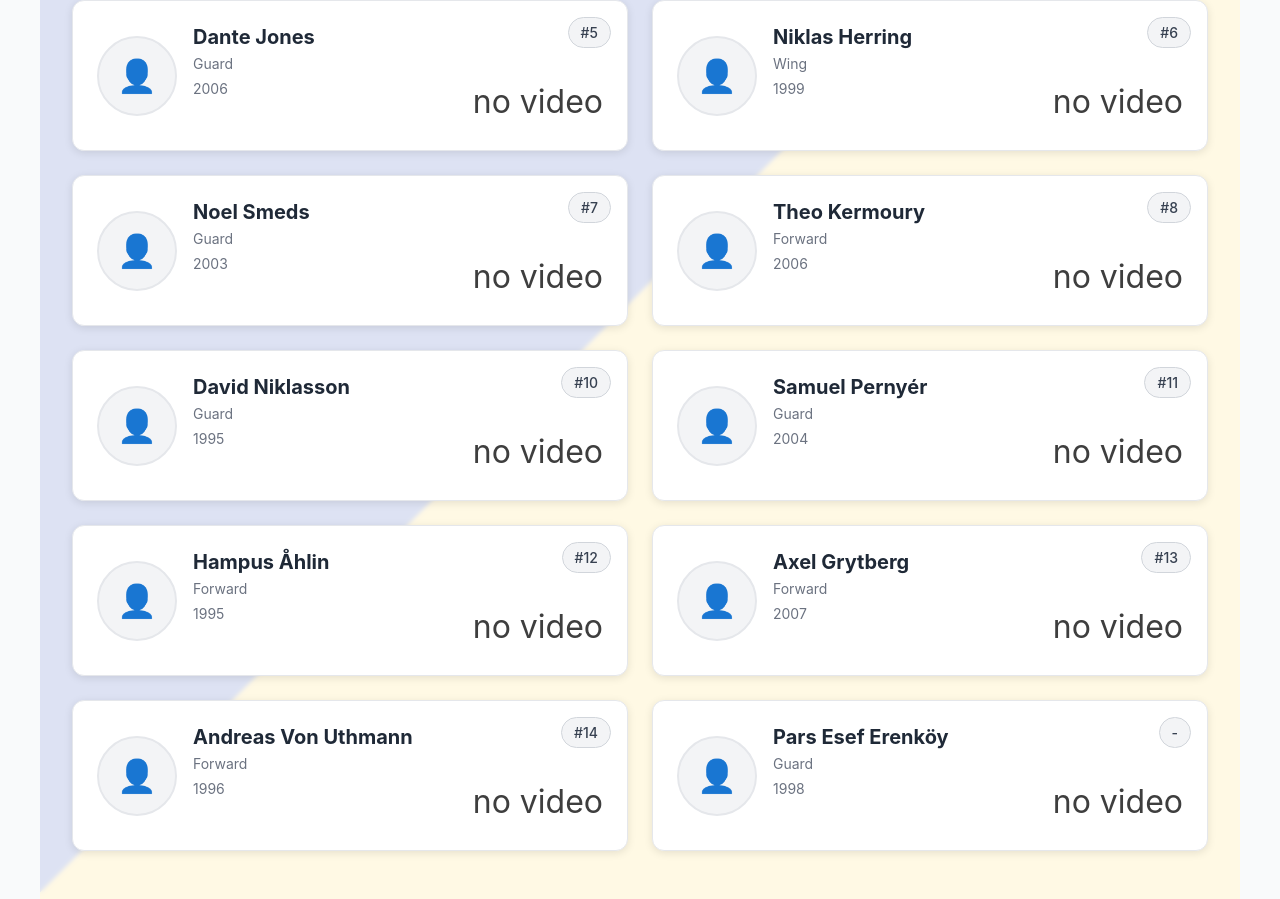
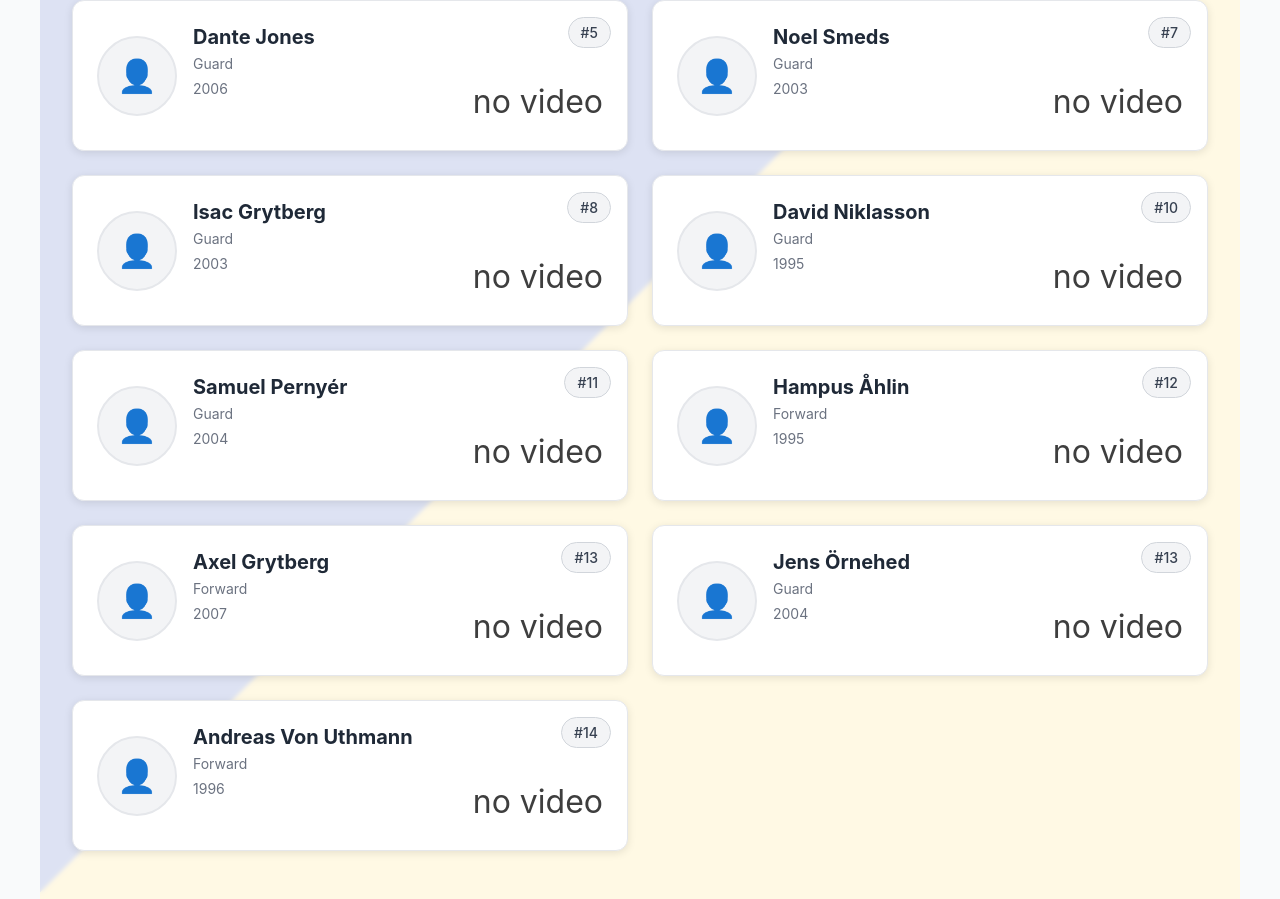
Before and after one commit to Kaosma/scoutinghighlights, a React (Vite) app: page /team/1 in a window 1280 px wide. Shown: the part 315-1214 px from the top of the page. Built offline with nearby package versions, Linux system fonts and the light colour scheme; no server answers; sample sign-in values are in the browser's storage.

Commit message:
feat(team update): update rosters

```diff
--- a/src/data.ts
+++ b/src/data.ts
@@ -145,19 +145,19 @@ export const players: Player[] = [
   },
   {
     id: '7',
-    name: 'Lucas Lindh',
+    name: 'Johan Crafoord',
     position: 'Center',
     jerseyNumber: 0,
-    birthYear: 1998,
+    birthYear: 2000,
     teamId: '1',
     profileImage: ''
   },
   {
     id: '8',
-    name: 'Niklas Herring',
-    position: 'Wing',
-    jerseyNumber: 6,
-    birthYear: 1999,
+    name: 'Jens Örnehed',
+    position: 'Guard',
+    jerseyNumber: 13,
+    birthYear: 2004,
     teamId: '1',
     profileImage: ''
   },
@@ -172,10 +172,10 @@ export const players: Player[] = [
   },
   {
     id: '10',
-    name: 'Pars Esef Erenköy',
-    position: 'Guard',
-    jerseyNumber: 999,
-    birthYear: 1998,
+    name: 'Isac Grytberg',
+    position: 'Guard',
+    jerseyNumber: 8,
+    birthYear: 2003,
     teamId: '1',
     profileImage: ''
   },
@@ -188,15 +188,7 @@ export const players: Player[] = [
     teamId: '1',
     profileImage: ''
   },
-  {
-    id: '12',
-    name: 'Theo Kermoury',
-    position: 'Forward',
-    jerseyNumber: 8,
-    birthYear: 2006,
-    teamId: '1',
-    profileImage: ''
-  },
+
   // Huddinge
   {
     id: '13',
@@ -253,6 +245,15 @@ export const players: Player[] = [
     profileImage: ''
   },
   {
+    id: '12',
+    name: 'Gabriel Adersteg',
+    position: 'Center',
+    jerseyNumber: 3,
+    birthYear: 1995,
+    teamId: '2',
+    profileImage: ''
+  },
+  {
     id: '19',
     name: 'Glenn Ali',
     position: 'Forward',
@@ -272,10 +273,10 @@ export const players: Player[] = [
   },
   {
     id: '21',
-    name: 'Hampus Åkerberg Åkerman',
-    position: 'Center',
-    jerseyNumber: 999,
-    birthYear: 2001,
+    name: 'Pascal Dahlgren',
+    position: 'Guard',
+    jerseyNumber: 1,
+    birthYear: 2006,
     teamId: '2',
     profileImage: ''
   },
@@ -465,17 +466,17 @@ export const players: Player[] = [
     id: '41',
     name: 'Noah Ranégie',
     position: 'Center',
-    jerseyNumber: 999,
+    jerseyNumber: 3,
     birthYear: 2007,
     teamId: '3',
     profileImage: ''
   },
   {
     id: '42',
-    name: 'Pontus Nilsson',
-    position: 'Guard',
-    jerseyNumber: 3,
-    birthYear: 2005,
+    name: 'David Lindahl',
+    position: 'Guard',
+    jerseyNumber: 1,
+    birthYear: 2009,
     teamId: '3',
     profileImage: ''
   },
@@ -674,10 +675,10 @@ export const players: Player[] = [
   },
   {
     id: '65',
-    name: 'Hugo Okehie',
-    position: 'Guard',
-    jerseyNumber: 8,
-    birthYear: 2005,
+    name: 'Ibbe Klintman',
+    position: 'Forward',
+    jerseyNumber: 1,
+    birthYear: 2001,
     teamId: '5',
     profileImage: ''
   },
@@ -819,6 +820,15 @@ export const players: Player[] = [
     profileImage: ''
   },
   {
+    id: '811',
+    name: 'Kenton Lei',
+    position: 'Guard',
+    jerseyNumber: 7,
+    birthYear: 1998,
+    teamId: '6',
+    profileImage: ''
+  },
+  {
     id: '81',
     name: 'Marc Benson',
     position: 'Center',
@@ -869,7 +879,7 @@ export const players: Player[] = [
     id: '86',
     name: 'Elias Englund Ghebreab',
     position: 'Guard',
-    jerseyNumber: 999,
+    jerseyNumber: 24,
     birthYear: 2009,
     teamId: '7',
     profileImage: ''
@@ -878,7 +888,7 @@ export const players: Player[] = [
     id: '87',
     name: 'Frank Nasasa Karlsson',
     position: 'Guard',
-    jerseyNumber: 27,
+    jerseyNumber: 2,
     birthYear: 2009,
     teamId: '7',
     profileImage: ''
@@ -887,7 +897,7 @@ export const players: Player[] = [
     id: '88',
     name: 'Jerome Holm Keita',
     position: 'Forward',
-    jerseyNumber: 999,
+    jerseyNumber: 83,
     birthYear: 2008,
     teamId: '7',
     profileImage: ''
@@ -896,17 +906,17 @@ export const players: Player[] = [
     id: '89',
     name: 'Joakim Calixte Rosengren',
     position: 'Guard',
-    jerseyNumber: 5,
+    jerseyNumber: 25,
     birthYear: 2006,
     teamId: '7',
     profileImage: ''
   },
   {
     id: '90',
-    name: 'Kebba Jawla',
-    position: 'Forward',
-    jerseyNumber: 999,
-    birthYear: 2008,
+    name: 'Mustapha Dibba',
+    position: 'Forward',
+    jerseyNumber: 6,
+    birthYear: 1995,
     teamId: '7',
     profileImage: ''
   },
@@ -923,7 +933,7 @@ export const players: Player[] = [
     id: '92',
     name: 'Leonard Halling Ibo',
     position: 'Center',
-    jerseyNumber: 10,
+    jerseyNumber: 8,
     birthYear: 1993,
     teamId: '7',
     profileImage: ''
@@ -932,7 +942,7 @@ export const players: Player[] = [
     id: '93',
     name: 'Linus Victorin Verkruyssen',
     position: 'Guard',
-    jerseyNumber: 999,
+    jerseyNumber: 3,
     birthYear: 2008,
     teamId: '7',
     profileImage: ''
@@ -950,7 +960,7 @@ export const players: Player[] = [
     id: '95',
     name: 'Pedro Lelo Hök',
     position: 'Guard',
-    jerseyNumber: 34,
+    jerseyNumber: 78,
     birthYear: 2004,
     teamId: '7',
     profileImage: ''
@@ -974,6 +984,15 @@ export const players: Player[] = [
     profileImage: ''
   },
   {
+    id: '977',
+    name: 'Simon Francis',
+    position: 'Forward',
+    jerseyNumber: 1,
+    birthYear: 1995,
+    teamId: '7',
+    profileImage: ''
+  },
+  {
     id: '98',
     name: 'Winston Ilori',
     position: 'Guard',
@@ -986,10 +1005,10 @@ export const players: Player[] = [
   // AIK
   {
     id: '99',
-    name: 'Aleksandar Petrovic',
-    position: 'Forward',
-    jerseyNumber: 9,
-    birthYear: 1993,
+    name: 'Alexander Larsson',
+    position: 'Center',
+    jerseyNumber: 23,
+    birthYear: 1995,
     teamId: '8',
     profileImage: ''
   },
@@ -999,15 +1018,6 @@ export const players: Player[] = [
     position: 'Forward',
     jerseyNumber: 21,
     birthYear: 2006,
-    teamId: '8',
-    profileImage: ''
-  },
-  {
-    id: '101',
-    name: 'Colin McInerney',
-    position: 'Wing',
-    jerseyNumber: 19,
-    birthYear: 2004,
     teamId: '8',
     profileImage: ''
   },
@@ -1093,15 +1103,6 @@ export const players: Player[] = [
     profileImage: ''
   },
   {
-    id: '111',
-    name: 'Remus Jacobsson',
-    position: 'Forward',
-    jerseyNumber: 12,
-    birthYear: 2009,
-    teamId: '8',
-    profileImage: ''
-  },
-  {
     id: '112',
     name: 'Senay Teklit',
     position: 'Guard',
@@ -1150,10 +1151,10 @@ export const players: Player[] = [
   },
   {
     id: '116',
-    name: 'Hugo Lovmar',
-    position: 'Guard',
-    jerseyNumber: 4,
-    birthYear: 2003,
+    name: 'Maximus Karamouzis',
+    position: 'Guard',
+    jerseyNumber: 10,
+    birthYear: 2007,
     teamId: '10',
     profileImage: ''
   },
@@ -1194,15 +1195,6 @@ export const players: Player[] = [
     profileImage: ''
   },
   {
-    id: '121',
-    name: 'Noah Kelly',
-    position: 'Center',
-    jerseyNumber: 10,
-    birthYear: 1997,
-    teamId: '10',
-    profileImage: ''
-  },
-  {
     id: '122',
     name: 'Oscar Jernberg',
     position: 'Wing',
@@ -1247,15 +1239,6 @@ export const players: Player[] = [
     teamId: '10',
     profileImage: ''
   },
-  {
-    id: '1127',
-    name: 'Isac Angelsen',
-    position: 'Guard',
-    jerseyNumber: 3,
-    birthYear: 2006,
-    teamId: '10',
-    profileImage: ''
-  },
 
   // Malbas
   {
@@ -1375,6 +1358,15 @@ export const players: Player[] = [
     teamId: '11',
     profileImage: ''
   },
+  {
+    id: '1399',
+    name: 'Oliver Regnér',
+    position: 'Wing',
+    jerseyNumber: 4,
+    birthYear: 2008,
+    teamId: '11',
+    profileImage: ''
+  },
 
   // Ockelbo
   {
@@ -1396,6 +1388,33 @@ export const players: Player[] = [
     profileImage: ''
   },
   {
+    id: '1414',
+    name: 'Delano Monkau',
+    position: 'Forward',
+    jerseyNumber: 9,
+    birthYear: 2002,
+    teamId: '12',
+    profileImage: ''
+  },
+  {
+    id: '1413',
+    name: 'Denden Tseadu',
+    position: 'Wing',
+    jerseyNumber: 5,
+    birthYear: 2002,
+    teamId: '12',
+    profileImage: ''
+  },
+  {
+    id: '1412',
+    name: 'Emil Angemo',
+    position: 'Wing',
+    jerseyNumber: 8,
+    birthYear: 2004,
+    teamId: '12',
+    profileImage: ''
+  },
+  {
     id: '142',
     name: 'Filip Persson',
     position: 'Forward',
```
